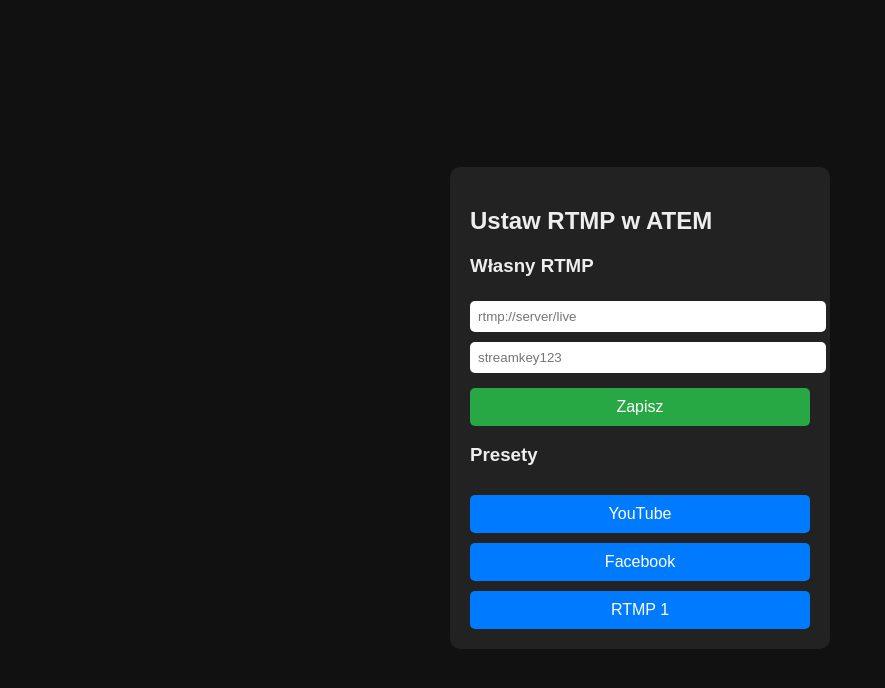
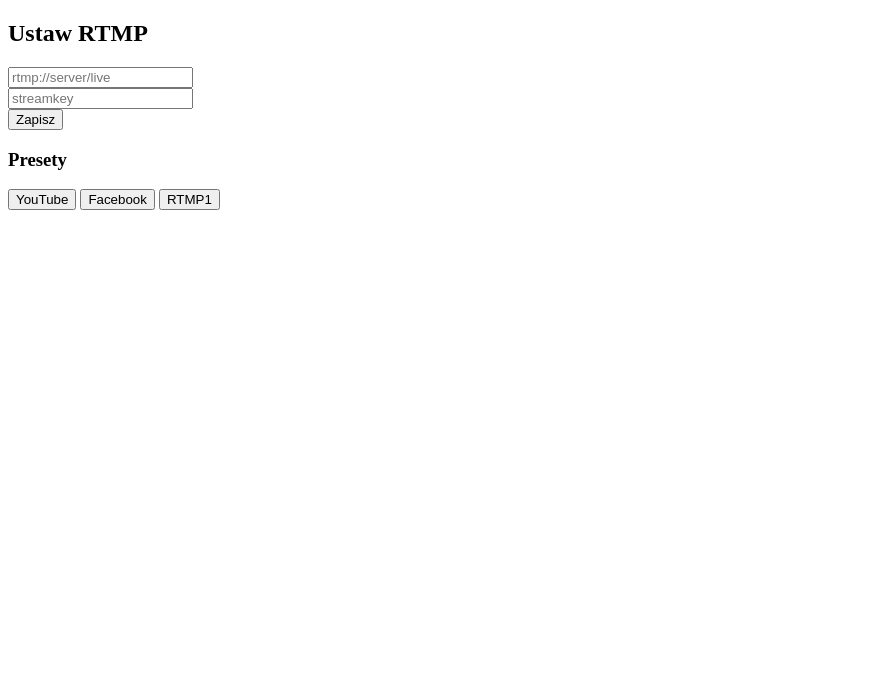
Before and after one commit to stefgo78/atem, a website: page index.html in a window 1280 px wide. Shown: the whole page, without its empty margins (0-885 px from the left). Drawn offline with Linux system fonts and the light colour scheme.

Commit message:
Refactor index.html for RTMP settings and presets

```diff
--- a/index.html
+++ b/index.html
@@ -3,50 +3,35 @@
 <head>
   <meta charset="UTF-8">
   <title>ATEM Stream Panel</title>
-  <style>
-    body { font-family: Arial; background:#111; color:#eee; display:flex; justify-content:center; align-items:center; height:100vh; }
-    .box { background:#222; padding:20px; border-radius:10px; width:340px; }
-    input { width:100%; margin:5px 0; padding:8px; border-radius:5px; border:none; }
-    button { width:100%; padding:10px; margin-top:10px; background:#28a745; color:#fff; border:none; border-radius:5px; font-size:16px; }
-    button:hover { background:#218838; }
-    .preset { background:#007bff; }
-    .preset:hover { background:#0069d9; }
-  </style>
 </head>
 <body>
-  <div class="box">
-    <h2>Ustaw RTMP w ATEM</h2>
-
-    <h3>Własny RTMP</h3>
-    <input id="url" placeholder="rtmp://server/live">
-    <input id="key" placeholder="streamkey123">
+  <h2>Ustaw RTMP</h2>
+  <input id="url" placeholder="rtmp://server/live"><br>
+  <input id="key" placeholder="streamkey"><br>
   <button onclick="save()">Zapisz</button>
 
   <h3>Presety</h3>
-    <button class="preset" onclick="preset('youtube')">YouTube</button>
-    <button class="preset" onclick="preset('facebook')">Facebook</button>
-    <button class="preset" onclick="preset('rtmp1')">RTMP 1</button>
-  </div>
+  <button onclick="preset('youtube')">YouTube</button>
+  <button onclick="preset('facebook')">Facebook</button>
+  <button onclick="preset('rtmp1')">RTMP1</button>
 
 <script>
 async function save() {
-      const url = document.getElementById('url').value;
-      const key = document.getElementById('key').value;
+  const url = document.getElementById("url").value;
+  const key = document.getElementById("key").value;
 
-      const res = await fetch('/set-stream', {
-        method: 'POST',
-        headers: { 'Content-Type': 'application/json' },
-        body: JSON.stringify({ url, key })
+  const res = await fetch("/preset/custom", {
+    method: "POST",
+    headers: {"Content-Type": "application/json"},
+    body: JSON.stringify({url, key})
   });
 
-      const data = await res.json();
-      alert(data.message || data.status);
+  alert((await res.json()).message);
 }
 
 async function preset(name) {
-      const res = await fetch('/preset/' + name, { method: 'POST' });
-      const data = await res.json();
-      alert(data.message || data.status);
+  const res = await fetch("/preset/" + name, {method: "POST"});
+  alert((await res.json()).status);
 }
 </script>
 </body>
```
Lines whose indentation alone changed are shown as unchanged.
